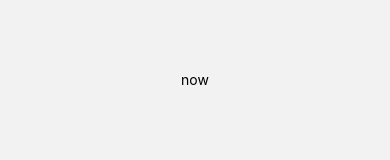
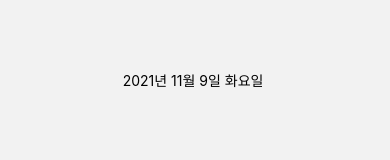
Before and after one commit to min050410/notifam, a React Native app: screen / in a window 390 px wide. Shown: the part 350-510 px from the top of the page. Built offline with nearby package versions, Linux system fonts and the light colour scheme.

Commit message:
Update App.js

```diff
--- a/App.js
+++ b/App.js
@@ -12,12 +12,24 @@ import { useEffect, useState } from 'react';
 //   });
 // }
 
+// 날짜 구하기
+function todayTime(){
+  let now = new Date;
+  let year = now.getFullYear();
+  let todayMonth = now.getMonth() + 1;
+  let todayDate = now.getDate();
+  const week = ['일', '월', '화', '수', '목', '금', '토'];
+  let dayOfWeek = week[now.getDay()];
+
+  return year + '년 ' + todayMonth + '월 ' + todayDate + '일 ' + dayOfWeek + '요일 ';
+}
+
 // 현재가를 알려주는 스크린
 function NowScreen() {
   return (
 
     <View style={styles.normal}>
-      <Text>now</Text>
+      <Text>{todayTime()}</Text>
     </View>
 
   );
@@ -61,6 +73,7 @@ function HomeScreen() {
           <Text>{data}</Text>
         </ScrollView>
       )}
+      <Text>{todayTime()}</Text>
     </View>
   );
 }
@@ -79,6 +92,7 @@ const Tab = createBottomTabNavigator();
 export default function App() {
 
   return (
+
     <NavigationContainer>
       <Tab.Navigator>
         <Tab.Screen name="now" component={NowScreen} />
@@ -93,6 +107,7 @@ export default function App() {
 
 const styles = StyleSheet.create({
   normal: {
+    // backgroundColor: "blue",
     flex: 1,
     justifyContent: 'center',
     alignItems: 'center',
@@ -100,4 +115,5 @@ const styles = StyleSheet.create({
   completeCircle: {
     flex: 1,
   }
+
 })
```
